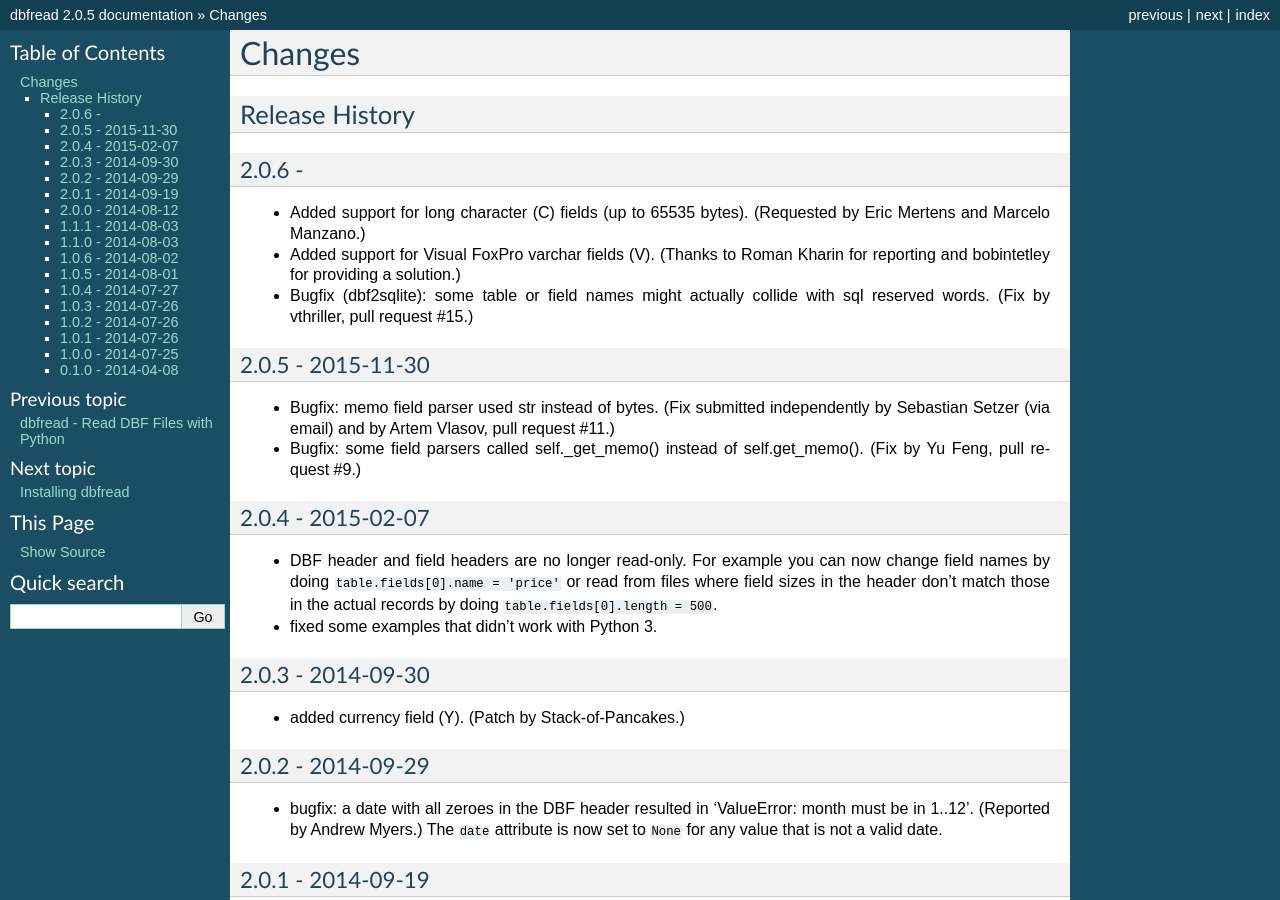
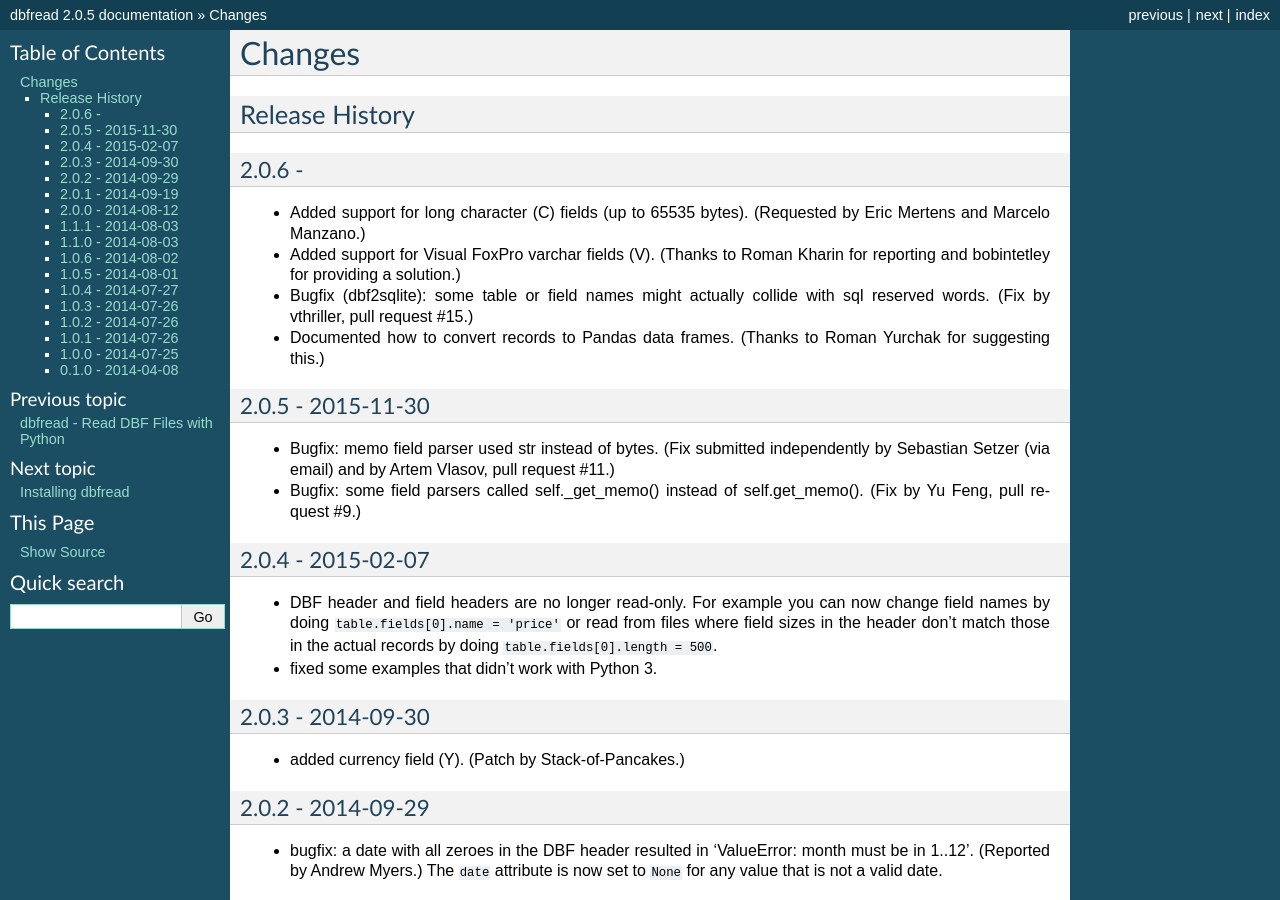
Before and after one commit to olemb/dbfread, a Sphinx documentation site: the page built from docs/changes.rst, in a window 1280 px wide and 900 px high. Built offline with Sphinx 7.4.7, drawn with Linux system fonts in a browser that asks for light colours.

Commit message:
Updated changelog.

```diff
--- a/docs/changes.rst
+++ b/docs/changes.rst
@@ -15,6 +15,9 @@
 
 * Bugfix (dbf2sqlite): some table or field names might actually collide with
   sql reserved words. (Fix by vthriller, pull request #15.)
+
+* Documented how to convert records to Pandas data frames. (Thanks to
+  Roman Yurchak for suggesting this.)
 
 
 2.0.5 - 2015-11-30
```
